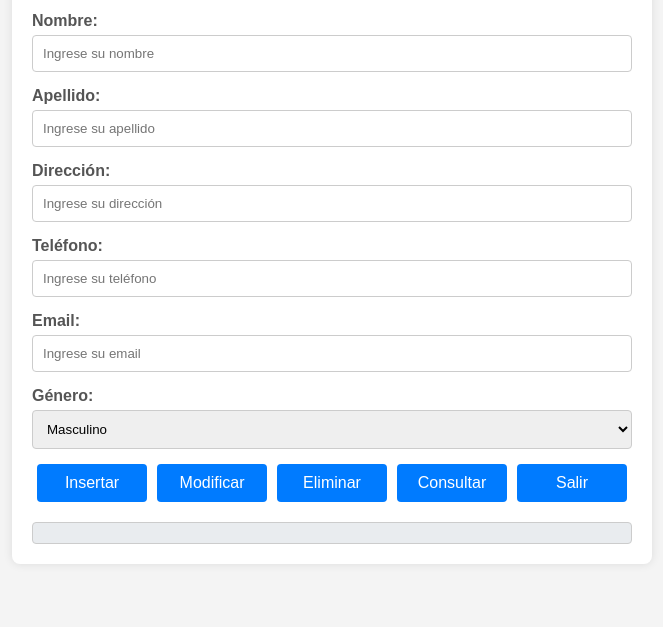
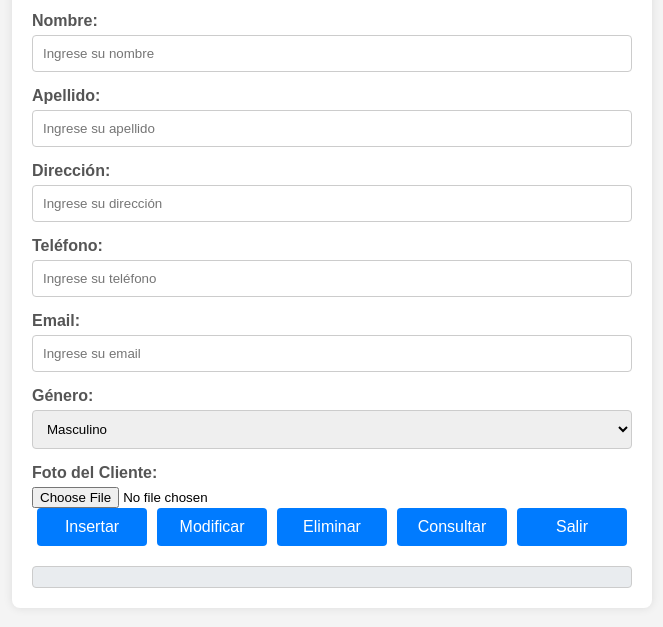
Before and after one commit to LCALO-LAB/FORMULARIO, a plain HTML site: page index.html in a window 1280 px wide. Shown: the part 171-798 px from the top of the page, without its empty margins (308-971 px from the left). Drawn offline with Linux system fonts and the light colour scheme.

Commit message:
Update index.html

```diff
--- a/index.html
+++ b/index.html
@@ -65,6 +65,13 @@
           <option value="other">Otro</option>
         </select>
 
+        <label for="photo">Foto del Cliente:</label>
+        <input
+          type="file"
+          id="photo"
+          accept="image/*"
+        />
+
         <div class="button-group">
           <input type="button" value="Insertar" id="insertButton" />
           <input type="button" value="Modificar" id="modifyButton" />
```
